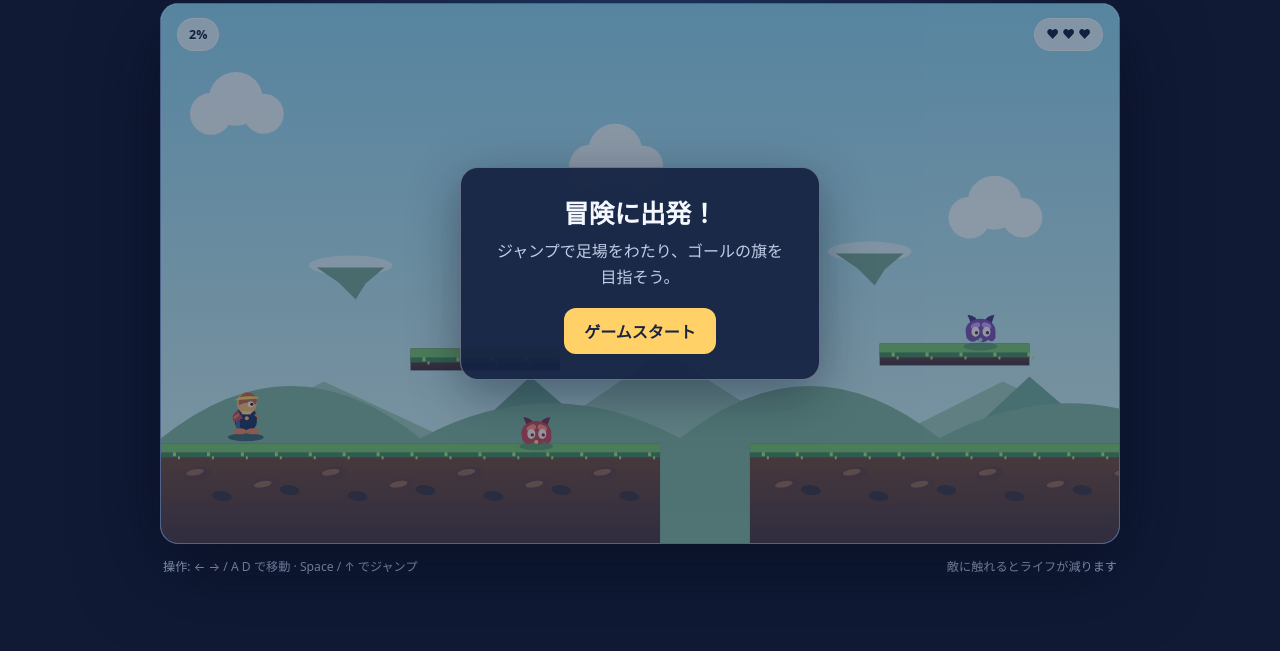
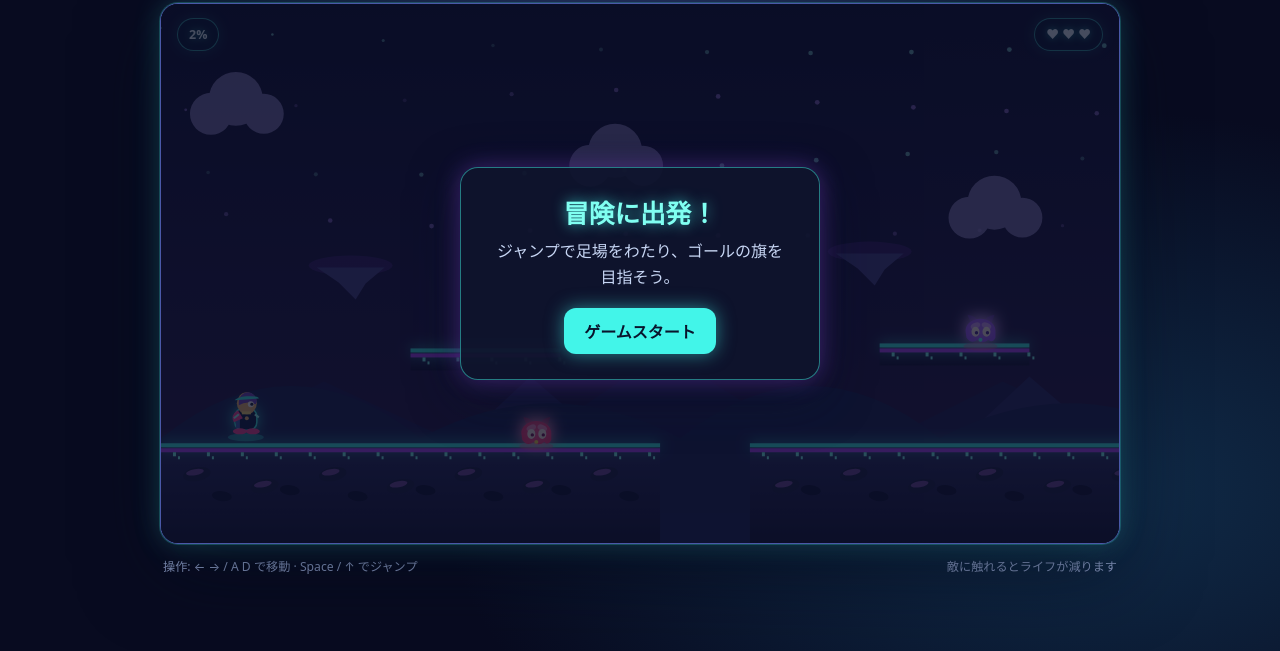
Before and after one commit to science-lab-edu/my-first-app, a plain HTML site: page index.html in a window 1280 px wide. Shown: the part 149-800 px from the top of the page. Drawn offline with Linux system fonts and the light colour scheme.

Commit message:
ネオン風

```diff
--- a/index.html
+++ b/index.html
@@ -9,7 +9,7 @@
     :root {
       color-scheme: dark;
       font-family: system-ui, -apple-system, BlinkMacSystemFont, "Segoe UI", sans-serif;
-      background: #101a35;
+      background: #080b20;
       color: #f5f7ff;
     }
 
@@ -22,8 +22,9 @@
       display: grid;
       place-items: center;
       background:
-        radial-gradient(ellipse at 50% 0%, #263e70 0, transparent 55%),
-        #101a35;
+        radial-gradient(ellipse at 50% 0%, #29205c 0, transparent 55%),
+        radial-gradient(ellipse at 85% 80%, #102c49 0, transparent 42%),
+        #080b20;
     }
 
     main { width: min(100%, 960px); }
@@ -61,10 +62,10 @@
     .game-shell {
       position: relative;
       overflow: hidden;
-      border: 1px solid #50638c;
+      border: 1px solid #4a58a8;
       border-radius: 18px;
-      background: #91c8ec;
-      box-shadow: 0 24px 80px #050b1c99;
+      background: #11122f;
+      box-shadow: 0 0 0 1px #42f5e933, 0 0 28px #42f5e933, 0 24px 80px #050b1c99;
     }
 
     canvas {
@@ -81,17 +82,18 @@
       align-items: center;
       justify-content: space-between;
       pointer-events: none;
-      color: #14264a;
+      color: #e9faff;
       font-size: .78rem;
       font-weight: 800;
-      text-shadow: 0 1px #ffffff99;
+      text-shadow: 0 0 9px #42f5e9b3;
     }
 
     .hud span {
       padding: 7px 11px;
-      border: 1px solid #ffffff9c;
+      border: 1px solid #52f6e999;
       border-radius: 999px;
-      background: #ffffffa8;
+      background: #101c3bdb;
+      box-shadow: 0 0 14px #42f5e933, inset 0 0 12px #42f5e90d;
       backdrop-filter: blur(8px);
     }
 
@@ -101,7 +103,7 @@
       display: grid;
       place-items: center;
       padding: 20px;
-      background: #101a356e;
+      background: #080b20b8;
       text-align: center;
     }
 
@@ -110,27 +112,28 @@
     .card {
       max-width: 360px;
       padding: 25px 28px;
-      border: 1px solid #ffffff55;
+      border: 1px solid #42f5e977;
       border-radius: 18px;
-      background: #152342ed;
-      box-shadow: 0 14px 50px #08112666;
+      background: #10152eee;
+      box-shadow: 0 0 24px #a14cff55, 0 14px 50px #08112699;
     }
 
-    .card h2 { margin: 0 0 8px; font-size: 1.6rem; }
-    .card p { margin: 0 0 18px; color: #c1cde7; line-height: 1.6; }
+    .card h2 { margin: 0 0 8px; color: #80fff1; font-size: 1.6rem; text-shadow: 0 0 14px #42f5e9a6; }
+    .card p { margin: 0 0 18px; color: #c7d6f4; line-height: 1.6; }
 
     button {
       border: 0;
       border-radius: 12px;
       padding: 11px 20px;
-      background: #ffd166;
-      color: #192443;
+      background: #42f5e9;
+      color: #09142c;
+      box-shadow: 0 0 18px #42f5e980;
       font: inherit;
       font-weight: 850;
       cursor: pointer;
     }
 
-    button:hover { background: #ffe29a; }
+    button:hover { background: #8efff7; box-shadow: 0 0 26px #42f5e9cc; }
     button:focus-visible { outline: 3px solid white; outline-offset: 3px; }
 
     .mobile-controls {
@@ -147,21 +150,22 @@
       width: 64px;
       height: 54px;
       padding: 0;
-      border: 1px solid #7182a7;
-      background: #1b2a4b;
+      border: 1px solid #42f5e988;
+      background: #111b3a;
       color: white;
       font-size: 1.2rem;
+      box-shadow: inset 0 0 16px #42f5e91a, 0 0 12px #42f5e922;
       touch-action: none;
     }
 
-    .mobile-controls button:active { background: #344a77; }
+    .mobile-controls button:active { background: #243c6b; box-shadow: 0 0 18px #42f5e980; }
 
     .footer {
       display: flex;
       justify-content: space-between;
       gap: 12px;
       margin: 13px 3px 0;
-      color: #99aacc;
+      color: #8e9dc6;
       font-size: .76rem;
     }
 
@@ -403,18 +407,20 @@
         ctx.translate(-cameraX, 0);
 
         const sky = ctx.createLinearGradient(0, 0, 0, worldHeight);
-        sky.addColorStop(0, "#8ed5f2");
-        sky.addColorStop(1, "#d6f2f0");
+        sky.addColorStop(0, "#111638");
+        sky.addColorStop(0.58, "#24204e");
+        sky.addColorStop(1, "#382451");
         ctx.fillStyle = sky;
         ctx.fillRect(cameraX, 0, viewWidth, worldHeight);
 
+        drawStars(cameraX, viewWidth);
         drawParallax(viewWidth);
         for (let i = 0; i < 9; i += 1) {
           const x = i * 380 + 50 - (cameraX * 0.22) % 380;
           drawCloud(x, 95 + (i % 3) * 52);
         }
 
-        ctx.fillStyle = "#80b8a3";
+        ctx.fillStyle = "#202c5c";
         ctx.beginPath();
         ctx.moveTo(cameraX, 435);
         for (let x = Math.floor(cameraX / 260) * 260; x <= cameraX + viewWidth + 300; x += 260) {
@@ -426,15 +432,18 @@
 
         for (const platform of platforms) {
           const earth = ctx.createLinearGradient(0, platform.y, 0, platform.y + platform.h);
-          earth.addColorStop(0, "#795544");
-          earth.addColorStop(1, "#493b49");
+          earth.addColorStop(0, "#303469");
+          earth.addColorStop(1, "#171b3b");
           ctx.fillStyle = earth;
           ctx.fillRect(platform.x, platform.y, platform.w, platform.h);
-          ctx.fillStyle = "#4b8e65";
-          ctx.fillRect(platform.x, platform.y + 8, platform.w, 6);
-          ctx.fillStyle = "#79c878";
-          ctx.fillRect(platform.x, platform.y, platform.w, 9);
-          ctx.fillStyle = "#b0e38a";
+          ctx.fillStyle = "#42f5e9";
+          ctx.shadowColor = "#42f5e9";
+          ctx.shadowBlur = 14;
+          ctx.fillRect(platform.x, platform.y, platform.w, 4);
+          ctx.shadowBlur = 0;
+          ctx.fillStyle = "#b44cff";
+          ctx.fillRect(platform.x, platform.y + 5, platform.w, 4);
+          ctx.fillStyle = "#82fff4";
           for (let x = platform.x + 12; x < platform.x + platform.w; x += 34) {
             ctx.fillRect(x, platform.y + 9, 3, 4);
             ctx.fillRect(x + 5, platform.y + 13, 2, 3);
@@ -445,15 +454,15 @@
           ctx.clip();
           for (let x = platform.x + 22; x < platform.x + platform.w - 14; x += 68) {
             const offset = Math.floor(x / 68) % 2 ? 12 : 0;
-            ctx.fillStyle = "#62484a";
+            ctx.fillStyle = "#22284d";
             ctx.beginPath();
             ctx.ellipse(x + 14, platform.y + 31 + offset, 14, 7, -0.18, 0, Math.PI * 2);
             ctx.fill();
-            ctx.fillStyle = "#96705d";
+            ctx.fillStyle = "#73509f";
             ctx.beginPath();
             ctx.ellipse(x + 12, platform.y + 29 + offset, 9, 3, -0.18, 0, Math.PI * 2);
             ctx.fill();
-            ctx.fillStyle = "#403d4b";
+            ctx.fillStyle = "#141a39";
             ctx.beginPath();
             ctx.ellipse(x + 39, platform.y + 53 - offset / 2, 10, 5, 0.12, 0, Math.PI * 2);
             ctx.fill();
@@ -469,10 +478,27 @@
         ctx.restore();
       }
 
+      function drawStars(viewX, viewWidth) {
+        for (let x = Math.floor(viewX / 96) * 96; x < viewX + viewWidth + 96; x += 96) {
+          for (let row = 0; row < 4; row += 1) {
+            const seed = Math.abs(Math.sin(x * 12.9898 + row * 78.233));
+            const starX = x + seed * 82;
+            const starY = 24 + row * 61 + Math.abs(Math.sin(x * 0.03 + row)) * 25;
+            const pulse = 0.45 + Math.sin(elapsed * 2 + seed * 8) * 0.2;
+            ctx.globalAlpha = pulse;
+            ctx.fillStyle = row % 2 ? "#b991ff" : "#9bfff4";
+            ctx.beginPath();
+            ctx.arc(starX, starY, 1 + seed * 1.4, 0, Math.PI * 2);
+            ctx.fill();
+          }
+        }
+        ctx.globalAlpha = 1;
+      }
+
       function drawParallax(viewWidth) {
         const layers = [
-          { speed: 0.12, y: 390, step: 340, color: "#9ccbbf" },
-          { speed: 0.28, y: 415, step: 250, color: "#72ad9d" }
+          { speed: 0.12, y: 390, step: 340, color: "#24275a" },
+          { speed: 0.28, y: 415, step: 250, color: "#30316c" }
         ];
         for (const layer of layers) {
           const offset = cameraX * layer.speed;
@@ -497,11 +523,11 @@
         ctx.translate(-islandOffset, 0);
         for (let x = Math.floor(islandOffset / 520) * 520 + 190; x < islandOffset + viewWidth + 520; x += 520) {
           const y = 248 + Math.sin(x) * 14;
-          ctx.fillStyle = "#ffffff80";
+          ctx.fillStyle = "#a14cff33";
           ctx.beginPath();
           ctx.ellipse(x, y, 42, 10, 0, 0, Math.PI * 2);
           ctx.fill();
-          ctx.fillStyle = "#78a99c";
+          ctx.fillStyle = "#4d4b91";
           ctx.beginPath();
           ctx.moveTo(x - 34, y + 2);
           ctx.lineTo(x + 34, y + 2);
@@ -515,7 +541,7 @@
       }
 
       function drawCloud(x, y) {
-        ctx.fillStyle = "#ffffffbd";
+        ctx.fillStyle = "#c0b4ff99";
         ctx.beginPath();
         ctx.arc(x, y + 15, 21, 0, Math.PI * 2);
         ctx.arc(x + 25, y, 27, 0, Math.PI * 2);
@@ -530,17 +556,23 @@
         const x = player.x;
         const y = player.y + bob;
         const jumpPose = player.grounded ? 0 : Math.min(1, Math.abs(player.vy) / 650);
-        ctx.fillStyle = "#416d74";
+        ctx.fillStyle = "#42f5e966";
         ctx.beginPath();
         ctx.ellipse(x + player.w / 2, player.y + player.h + 2, 18, 4, 0, 0, Math.PI * 2);
         ctx.fill();
-        ctx.fillStyle = "#243a69";
+        ctx.shadowColor = "#42f5e9";
+        ctx.shadowBlur = 16;
+        ctx.fillStyle = "#172950";
         ctx.beginPath();
         ctx.roundRect(x + 4, y + 17, 22, 22, 8);
         ctx.fill();
-        ctx.fillStyle = "#456ca4";
+        ctx.shadowBlur = 0;
+        ctx.strokeStyle = "#42f5e9";
+        ctx.lineWidth = 1.5;
+        ctx.stroke();
+        ctx.fillStyle = "#476cbb";
         ctx.fillRect(x + 5, y + 25, 4, 12);
-        ctx.fillStyle = "#c94f63";
+        ctx.fillStyle = "#ff4d9d";
         ctx.beginPath();
         ctx.moveTo(x + 7, y + 19);
         ctx.quadraticCurveTo(x - 1, y + 24, x + 3 + Math.sin(elapsed * 9) * 2, y + 31);
@@ -551,18 +583,18 @@
         ctx.beginPath();
         ctx.ellipse(x + 16, y + 12, 10, 11, 0, 0, Math.PI * 2);
         ctx.fill();
-        ctx.fillStyle = "#b96d57";
+        ctx.fillStyle = "#7c51c7";
         ctx.beginPath();
         ctx.arc(x + 17, y + 10, 9, Math.PI, Math.PI * 2);
         ctx.lineTo(x + 25, y + 13);
         ctx.quadraticCurveTo(x + 16, y + 9, x + 8, y + 14);
         ctx.closePath();
         ctx.fill();
-        ctx.fillStyle = "#ffd166";
+        ctx.fillStyle = "#42f5e9";
         ctx.beginPath();
         ctx.ellipse(x + 16, y + 8, 12, 3, -0.08, Math.PI, Math.PI * 2);
         ctx.fill();
-        ctx.fillStyle = "#fff8df";
+        ctx.fillStyle = "#ffffff";
         ctx.beginPath();
         ctx.arc(x + 20, y + 13, 3, 0, Math.PI * 2);
         ctx.fill();
@@ -570,7 +602,7 @@
         ctx.beginPath();
         ctx.arc(x + 21, y + 13, 1.5, 0, Math.PI * 2);
         ctx.fill();
-        ctx.strokeStyle = "#d89761";
+        ctx.strokeStyle = "#9bfff4";
         ctx.lineWidth = 2;
         ctx.beginPath();
         ctx.moveTo(x + 8, y + 23);
@@ -578,12 +610,12 @@
         ctx.moveTo(x + 24, y + 23);
         ctx.lineTo(x + 28, y + 26 - jumpPose * 3);
         ctx.stroke();
-        ctx.fillStyle = "#e98965";
+        ctx.fillStyle = "#ff4d9d";
         ctx.beginPath();
         ctx.ellipse(x + 9, y + 40 + Math.max(0, step), 7, 3, 0, 0, Math.PI * 2);
         ctx.ellipse(x + 22, y + 40 + Math.max(0, -step), 7, 3, 0, 0, Math.PI * 2);
         ctx.fill();
-        ctx.fillStyle = "#f7dc9b";
+        ctx.fillStyle = "#ffe27a";
         ctx.fillRect(x + 11, y + 20, 9, 3);
         ctx.fillStyle = "#f4bd76";
         ctx.beginPath();
@@ -619,18 +651,20 @@
 
       function drawEnemy(enemy) {
         const palettes = [
-          { body: "#c94f63", light: "#ff9a8d", dark: "#7f385f", horn: "#ffe28a" },
-          { body: "#7956b3", light: "#c2a0ff", dark: "#493d84", horn: "#8de6d0" },
-          { body: "#e58b43", light: "#ffd17b", dark: "#9c4f50", horn: "#f6edbd" }
+          { body: "#ff397a", light: "#ff9ac5", dark: "#7e255d", horn: "#ffe65c" },
+          { body: "#9b55ff", light: "#d4a5ff", dark: "#512f9a", horn: "#5ffff0" },
+          { body: "#ff873d", light: "#ffd17b", dark: "#a63f63", horn: "#ffef70" }
         ];
         const palette = palettes[enemy.type];
         const bob = Math.sin(elapsed * 5 + enemy.x * 0.02) * 2;
         const x = enemy.x;
         const y = enemy.y + bob;
-        ctx.fillStyle = "#416d7466";
+        ctx.fillStyle = "#ff4d9d55";
         ctx.beginPath();
         ctx.ellipse(x + enemy.w / 2, enemy.y + enemy.h + 3, 17, 4, 0, 0, Math.PI * 2);
         ctx.fill();
+        ctx.shadowColor = palette.light;
+        ctx.shadowBlur = 16;
         ctx.fillStyle = palette.dark;
         ctx.beginPath();
         ctx.moveTo(x + 7, y + 12);
@@ -668,19 +702,23 @@
         ctx.beginPath();
         ctx.arc(x + 16, y + 27, 2, 0, Math.PI * 2);
         ctx.fill();
+        ctx.shadowBlur = 0;
       }
 
       function drawGoal() {
-        ctx.fillStyle = "#f5f1db";
+        ctx.shadowColor = "#42f5e9";
+        ctx.shadowBlur = 18;
+        ctx.fillStyle = "#a9fff9";
         ctx.fillRect(worldWidth - 125, 322, 7, 118);
-        ctx.fillStyle = "#ef6575";
+        ctx.fillStyle = "#ff4d9d";
         ctx.beginPath();
         ctx.moveTo(worldWidth - 118, 325);
         ctx.lineTo(worldWidth - 62, 341);
         ctx.lineTo(worldWidth - 118, 360);
         ctx.closePath();
         ctx.fill();
-        ctx.fillStyle = "#f5f1db";
+        ctx.shadowBlur = 0;
+        ctx.fillStyle = "#ffe65c";
         ctx.beginPath();
         ctx.arc(worldWidth - 121.5, 319, 7, 0, Math.PI * 2);
         ctx.fill();
```
